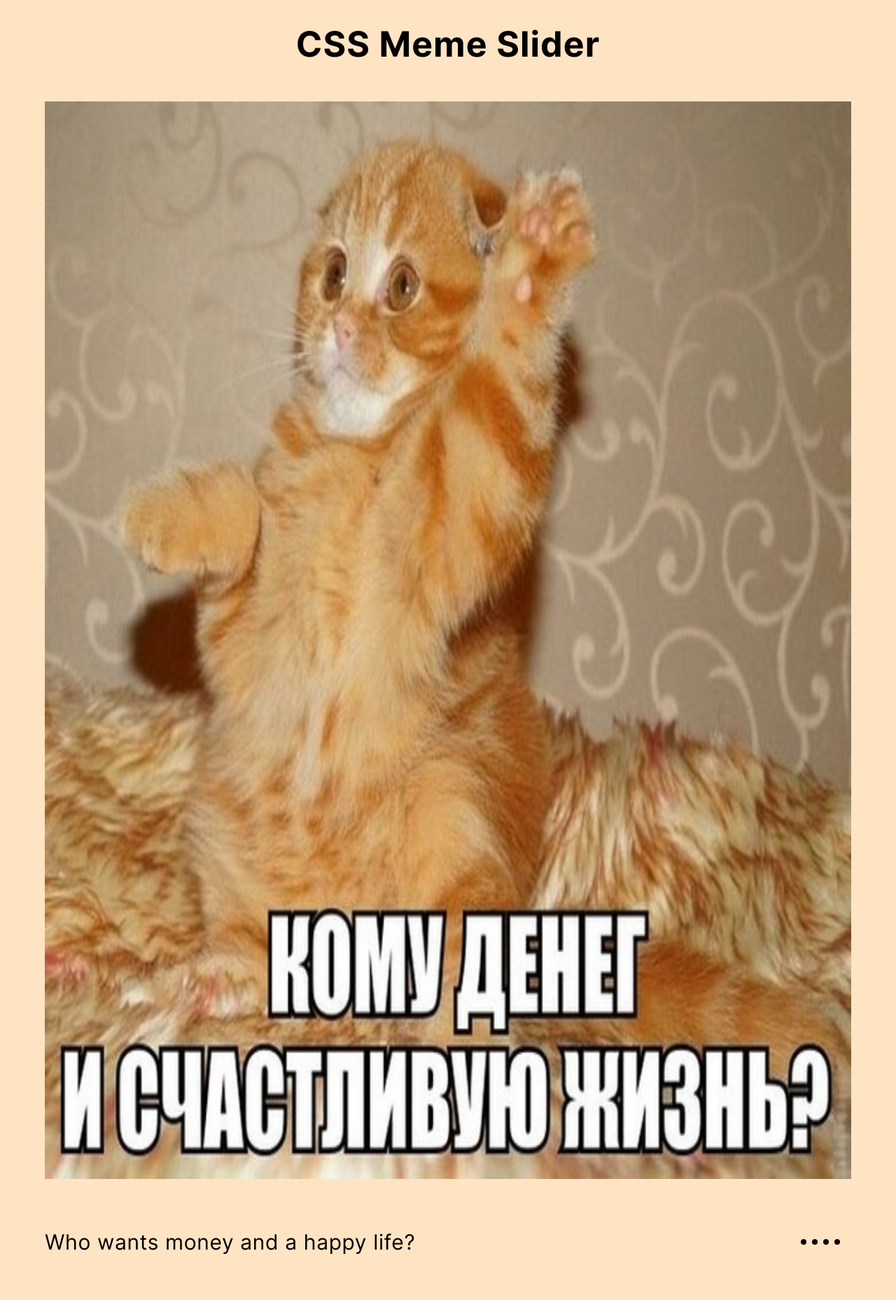
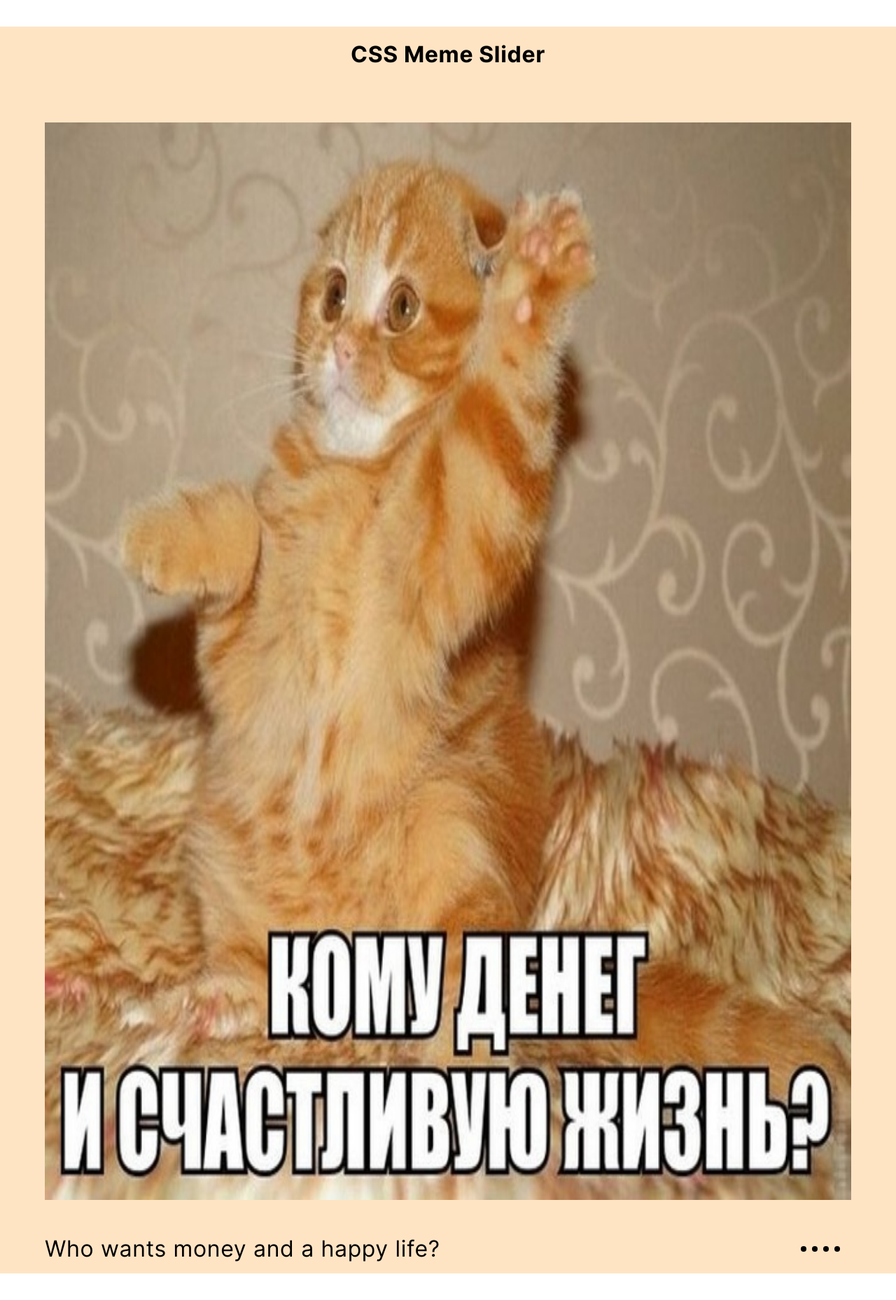
Before and after one commit to DianaTip/cssMemeSlider, a plain HTML site: page cssMemeSlider/index.html in a window 1280 px wide. Shown: the top 1858 px of the page at 70% size. Drawn offline with Linux system fonts and the light colour scheme.

Commit message:
feat: update text (Fri, Sep 15, 2023 01:49:30 PM)

```diff
--- a/cssMemeSlider/css/style.css
+++ b/cssMemeSlider/css/style.css
@@ -15,14 +15,13 @@ html {
     }
 
 body {
-    background-color: bisque;
     margin: auto;
     }
 
 h1 {
     font-family: 'Inter-bold';
-    font-size: 50px;
-    line-height: 50px;
+    font-size: 2em;
+    line-height: 0.5em;
     letter-spacing: 0.02em;
     margin: 0;
     color: black;
@@ -30,6 +29,7 @@ h1 {
 
 .container {
    max-width: 100%;
+   background-color:bisque;
     }
 
 .wrapper {
@@ -38,7 +38,7 @@ h1 {
 }
 
 .header {
-    height: 5%;
+    height: 5em;
     display: flex;
     justify-content: center;
     align-items: center;
@@ -73,8 +73,8 @@ h1 {
 
 .text {
     font-family: 'Inter';
-    font-size: 30px;
-    line-height: 50px;
+    font-size: 2em;
+    line-height: .2em;
     letter-spacing: 0.02em;
     margin: 0;
     color: black;
@@ -98,11 +98,7 @@ h1 {
     border-radius: 50%;
     margin-right: 1vh;
     cursor: pointer;
-    transition: all .4s easy;
-}
-
-.a {
-    background-color: #BB945F;
+    transition: all .5s easy;
 }
 
 input[type="radio"] {
```
